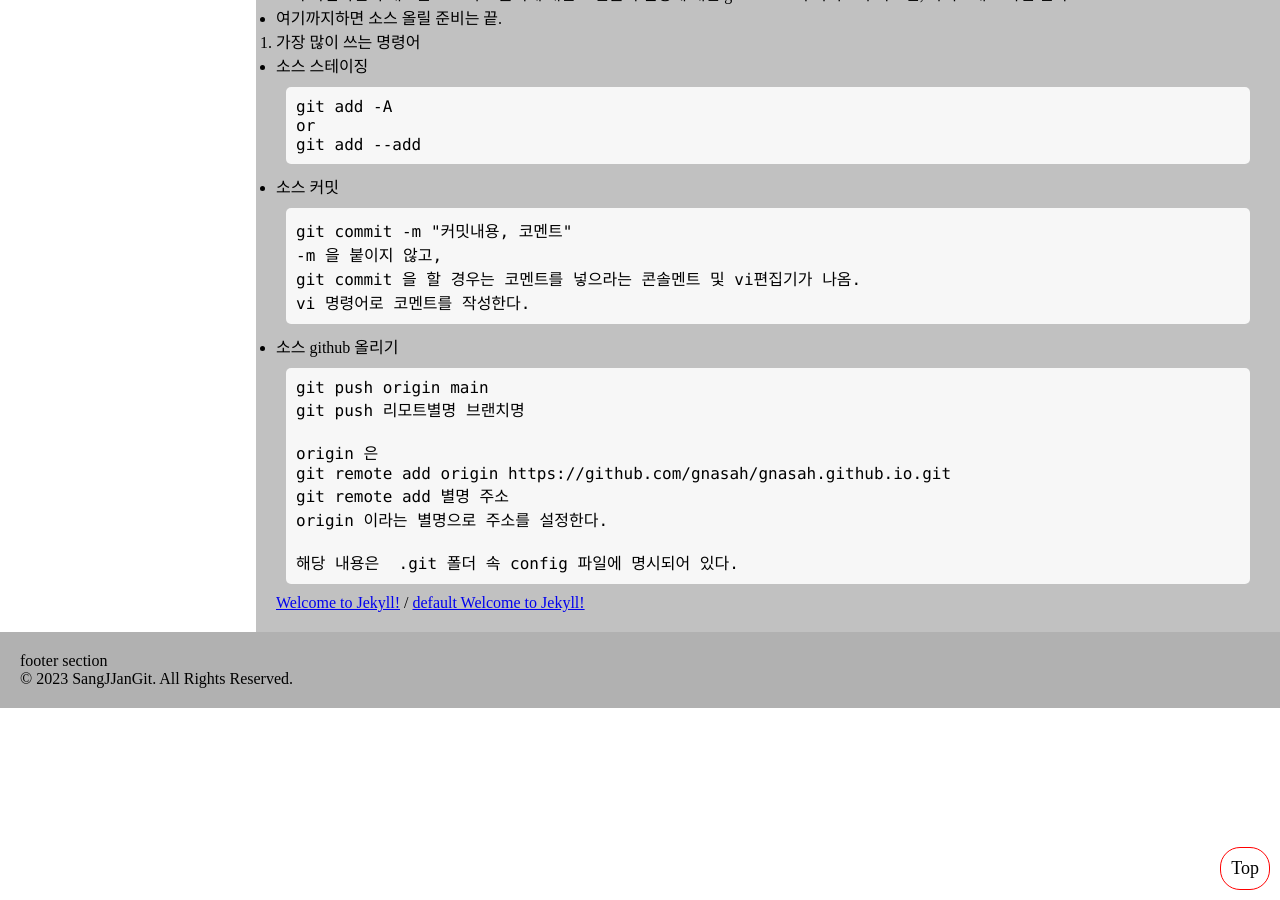
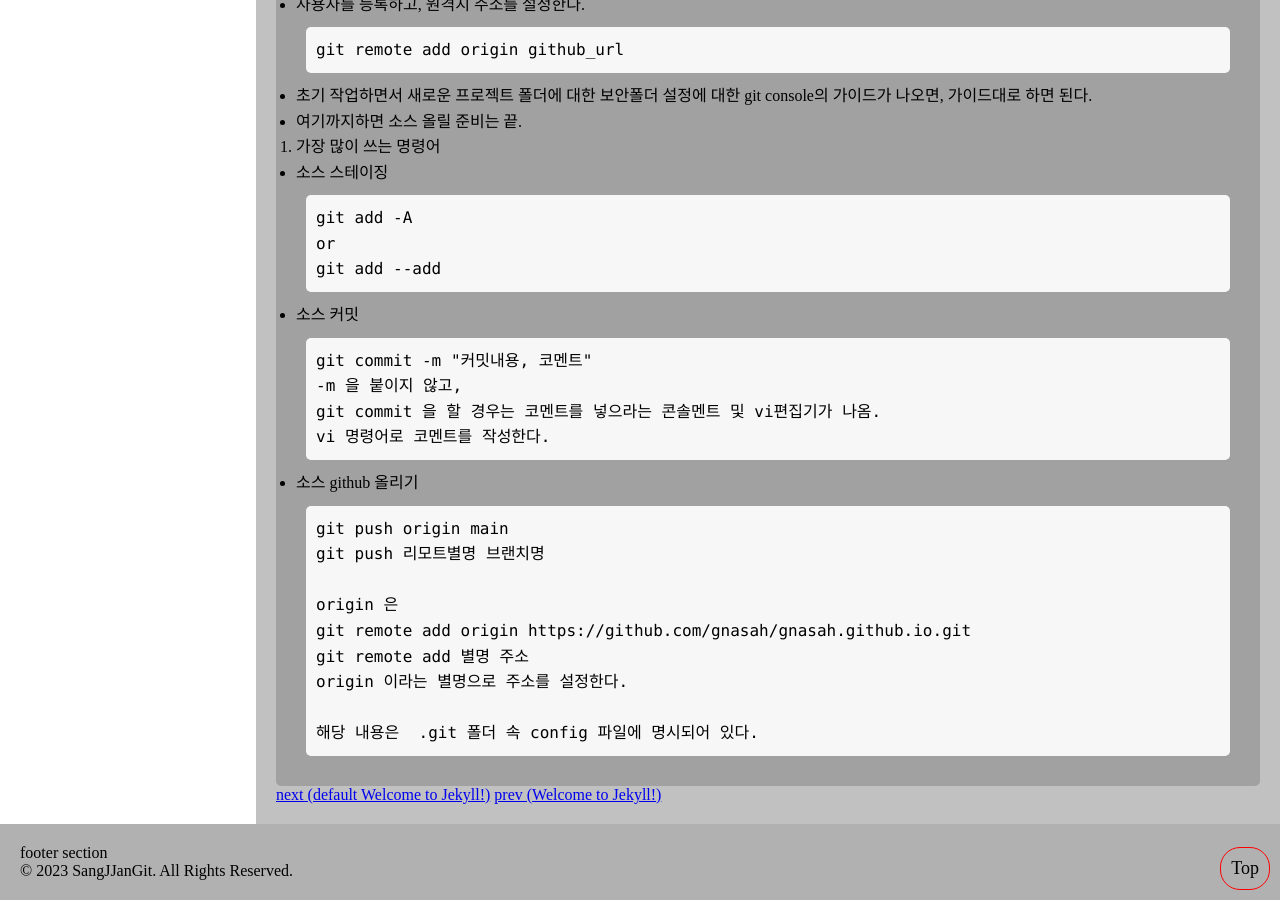
Before and after one commit to sangjjangit/sangjjangit.github.io, a Jekyll site: the page built from _posts/2023-11-19-git_info.md, in a window 1280 px wide and 900 px high, scrolled down 681 px. Built offline with Jekyll 4.4.1, drawn with Linux system fonts in a browser that asks for light colours; before the commit the page ends 1389 px from its top, so only the background shows below that; some of the changed text lies outside the part shown.

Commit message:
modify post.html

```diff
--- a/_layouts/post.html
+++ b/_layouts/post.html
@@ -1,11 +1,33 @@
 ---
 layout: default
 ---
-{{ content }}
+<div>
+    <div>
+        <h3>{{ page.title }}</h3>
 
+        <small>
+            {% if page.date %}
+                {{ page.date | date: '%Y-%m-%d %H:%M:%S' }}
+            {% endif %}
 
-<div>
-    <a href="{{ page.previous.url }}">{{ page.previous.title }}</a>
-    /
-    <a href="{{ page.next.url }}">{{ page.next.title }}</a>
+            {% if page.author %}
+                {{ ' - ' | append: page.author }}
+            {% endif %}
+        </small>
+    </div>
+    <div>
+        <article>
+            {{ content }}
+        </article>
+    </div>
+    <div>
+
+        {% if page.next.url %}
+            <a href="{{ page.next.url }}">{{ 'next (' | append: page.next.title | append: ')' }}</a>
+        {% endif %}
+
+        {% if page.previous.url %}
+        <a href="{{ page.previous.url }}">{{ 'prev (' | append: page.previous.title | append: ')' }}</a>
+        {% endif %}
+    </div>
 </div>
```
